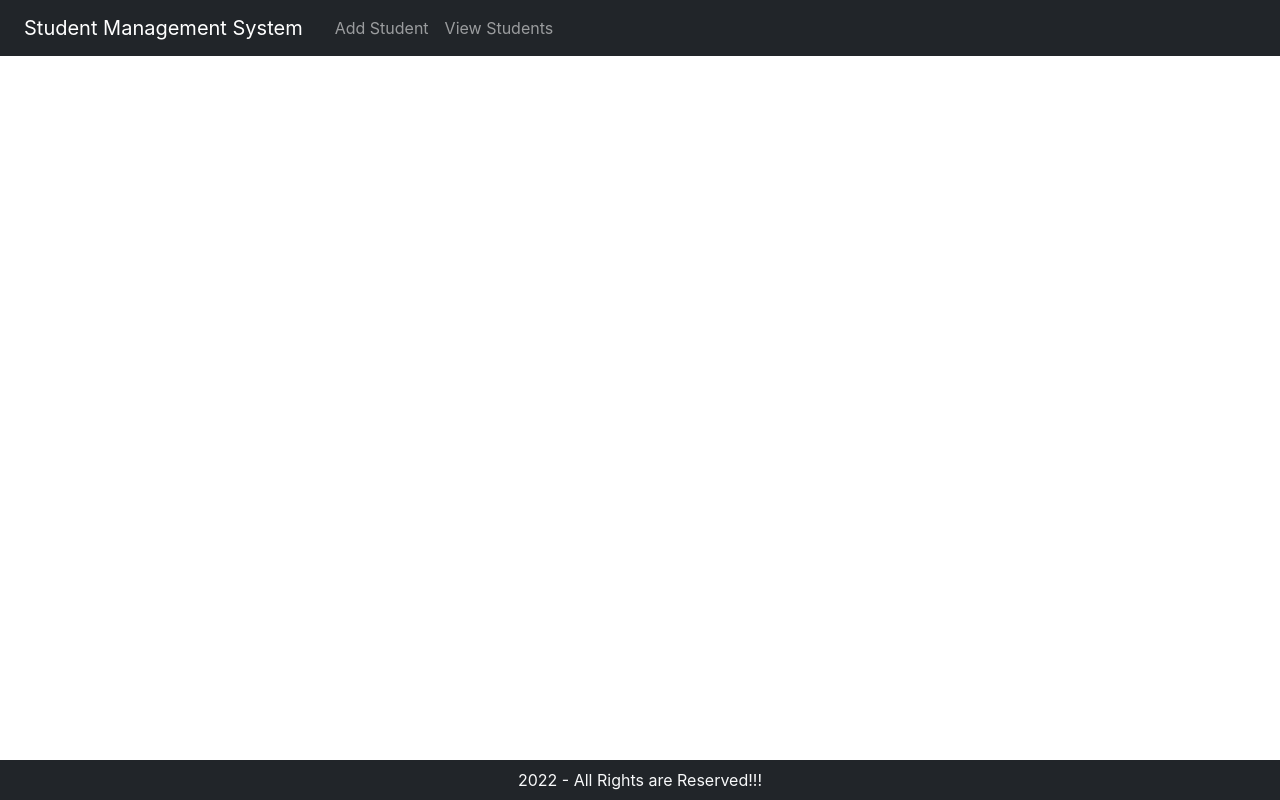
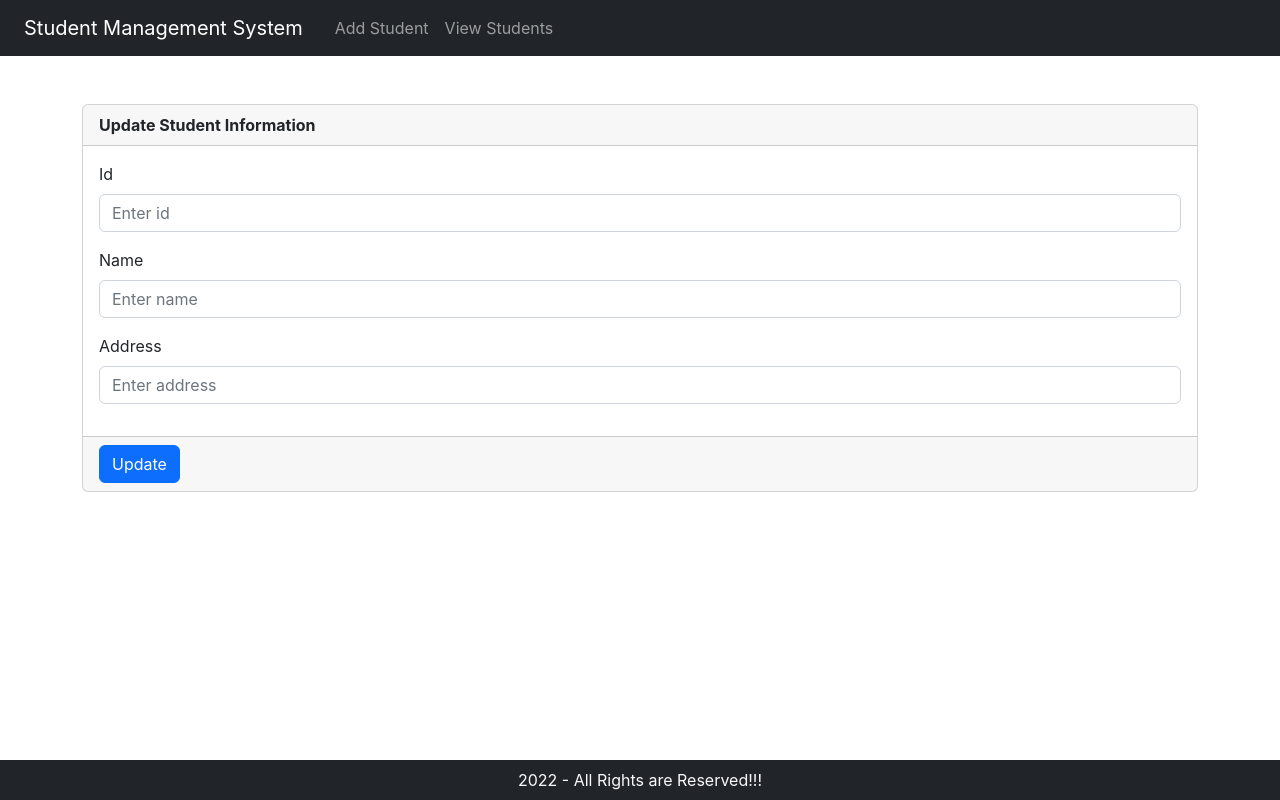
Before and after one commit to jeelkanani/StudentManagementFrontend, a React (Create React App) app in the folder studentmanagementsystemfrontend/: page /student/1 in a window 1280 px wide. Built offline with nearby package versions, Linux system fonts and the light colour scheme; no server answers.

Commit message:
Added Edit Functionality

```diff
--- a/studentmanagementsystemfrontend/src/App.js
+++ b/studentmanagementsystemfrontend/src/App.js
@@ -12,6 +12,7 @@
       <Routes>
         <Route path="/" element={<Navigate to="/student" />} />
         <Route path='student' element={<Student/>}/>
+        <Route path="student/:studentId" element={<Student />}/>
         <Route path='liststudents' element={<StudentList/>}/>
       </Routes>
       <Footer/>
--- a/studentmanagementsystemfrontend/src/components/Student.js
+++ b/studentmanagementsystemfrontend/src/components/Student.js
@@ -1,13 +1,33 @@
 import axios from "axios";
-import React, {useState} from "react";
 import { Container, Form, Card, Button } from "react-bootstrap";
-
+import { Navigate, useParams } from "react-router-dom";
+import { useNavigate } from "react-router-dom";
+import React, { useEffect, useState } from "react";
 
 export default function Student() {
 
-  // const [id, setId] = useState('');
-  // const [name, setName] = useState('');
-  // const [address, setAddress] = useState('');
+  const [id, setId] = useState('');
+  const [name, setName] = useState('');
+  const [address, setAddress] = useState('');
+  const { studentId } = useParams();
+  const navigate = useNavigate();
+
+
+  useEffect(() => {
+    if (studentId) {
+      axios
+        .get("http://localhost:8080/student/" + studentId)
+        .then((response) => {
+          if (response.data != null) {
+            setId(response.data.id);
+            setName(response.data.name);
+            setAddress(response.data.address);
+          }
+        })
+        .catch((error) => alert(error));
+    }
+  }, []);
+
   const [state, setState] = useState({
     id: '',
     name: '',
@@ -21,51 +41,89 @@
   }
 
   let textChanged = (event) => {
-    const name = event.target.name
-    const value = event.target.value
 
-    setState({
-      ...state,[name]:value,
-    })
+    if (event.target.name === "id") {
+      setId(event.target.value);
 
+    } else if (event.target.name === "name") {
+      setName(event.target.value);
+
+    } else if (event.target.name === "address") {
+      setAddress(event.target.value);
     }
 
-  let saveStudent = () => {
-        axios.post("http://localhost:8080/student", student)
-        .then(response => {
-          if(response.data != null){
-            alert('Record added successfully');
+  };
+
+
+
+  let saveStudent = (event) => {
+    event.preventDefault();
+
+
+      axios
+        .post("http://localhost:8080/student", student)
+        .then((response) => {
+          if (response.data != null) {
+            alert("Record added successfully");
           }
         })
-        .catch(error => alert(error));
-        window.location.reload(false);;
+        .catch((error) => alert(error));
+  };
 
+  let updateStudent = (event) => {
+    event.preventDefault();
+    axios.put("http://localhost:8080/student/" + studentId, student).then((response) => {
+      if (response.data != null) {
+        alert("Record Updated successfully");
+        navigate("/listStudents"); // Navigate to Students List Components
       }
+    });
+  };
 
 
   return (
-    <div  className="my-5">
+    <div className="my-5">
       <Container>
         <Card>
-        <Form onSubmit={saveStudent}>
-          <Card.Header>Add Student Information</Card.Header>
+          <Form onSubmit={studentId != null ? updateStudent : saveStudent}>
+            <Card.Header>
+              <strong>{studentId!=null? "Update Student Information":"Add Student Information"}</strong>
+            </Card.Header>
             <Card.Body>
               <Form.Group className="mb-3">
                 <Form.Label>Id</Form.Label>
-              <Form.Control name="id" value={state.id} type="text" placeholder="Enter id" onChange={textChanged}/>
+                <Form.Control
+                  name="id"
+                  value={id}
+                  type="text"
+                  placeholder="Enter id"
+                  onChange={textChanged}
+                />
               </Form.Group>
               <Form.Group className="mb-3">
                 <Form.Label>Name</Form.Label>
-              <Form.Control name="name" value={state.name} type="text" placeholder="Enter name" onChange={textChanged} />
+                <Form.Control
+                  name="name"
+                  value={name}
+                  type="text"
+                  placeholder="Enter name"
+                  onChange={textChanged}
+                />
               </Form.Group>
               <Form.Group className="mb-3">
                 <Form.Label>Address</Form.Label>
-              <Form.Control name="address" value={state.address} type="text" placeholder="Enter address" onChange={textChanged} />
+                <Form.Control
+                  name="address"
+                  value={address}
+                  type="text"
+                  placeholder="Enter address"
+                  onChange={textChanged}
+                />
               </Form.Group>
             </Card.Body>
             <Card.Footer>
-          <Button variant="dark" type="submit">
-            Submit
+              <Button variant="primary" type="submit">
+                {studentId != null ? "Update" : "Submit"}
               </Button>
             </Card.Footer>
           </Form>
--- a/studentmanagementsystemfrontend/src/components/StudentList.js
+++ b/studentmanagementsystemfrontend/src/components/StudentList.js
@@ -22,7 +22,7 @@
               </tr>
             </thead>
             <tbody>
-            {/* <tr>
+            <tr>
                 <td>1</td>
                 <td>Mark</td>
                 <td>Otto</td>
@@ -51,14 +51,14 @@
                   &nbsp;&nbsp;
                   <button type="butoon" className="btn btn-danger">Delete</button>
                 </td>
-              </tr> */}
+              </tr>
               {student.map(student=> (
               <tr class="text-center">
                 <td>{student.id}</td>
                 <td>{student.name}</td>
                 <td>{student.address}</td>
                 <td>
-                  <button type="butoon" className="btn btn-primary" >Edit</button>
+                <Link to={"/student/"+student.id}> <button type="butoon" className="btn btn-primary" >Edit</button></Link>
                   &nbsp;&nbsp;
                   <button type="butoon" className="btn btn-danger">Delete</button>
                 </td>
```
Lines whose indentation alone changed are shown as unchanged.
